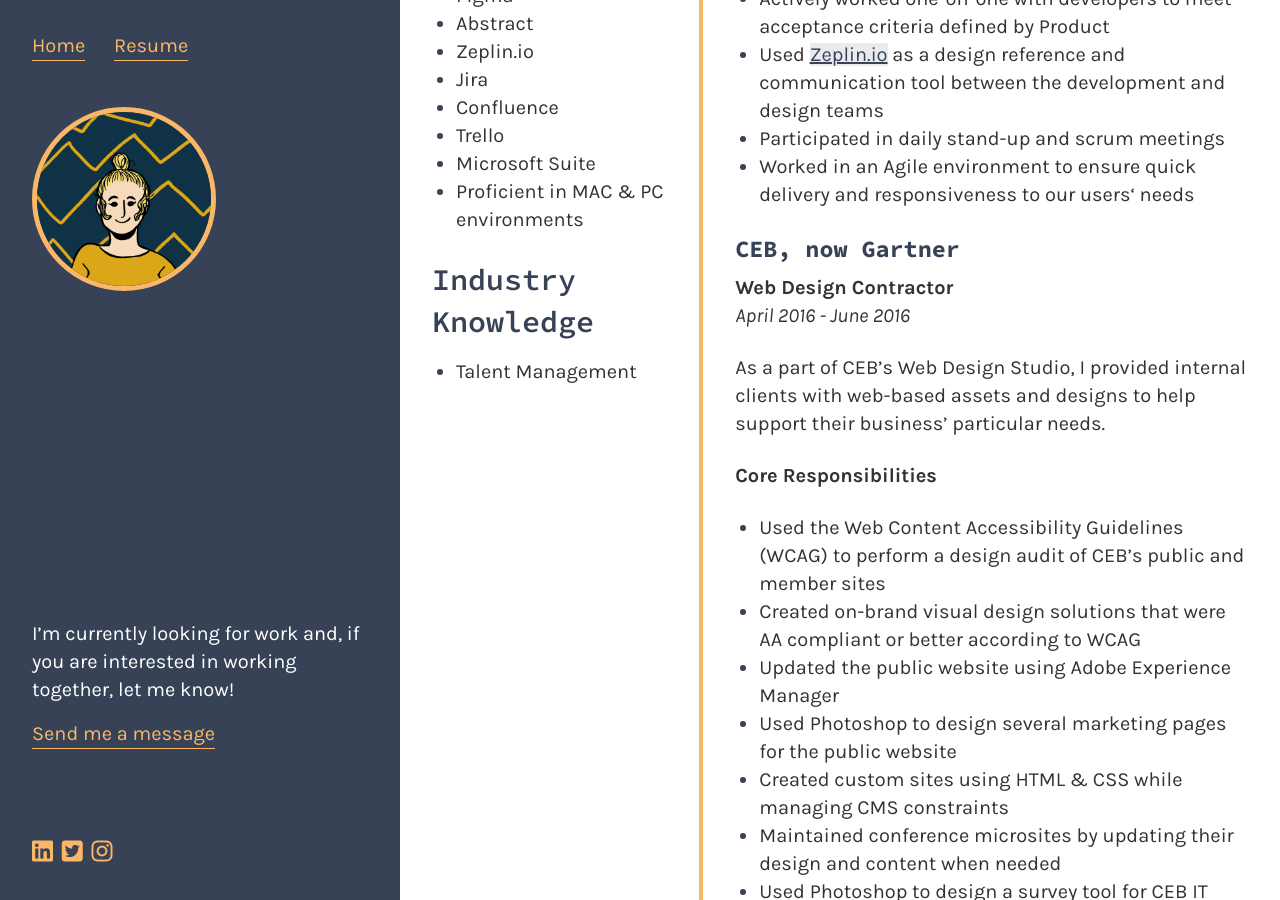
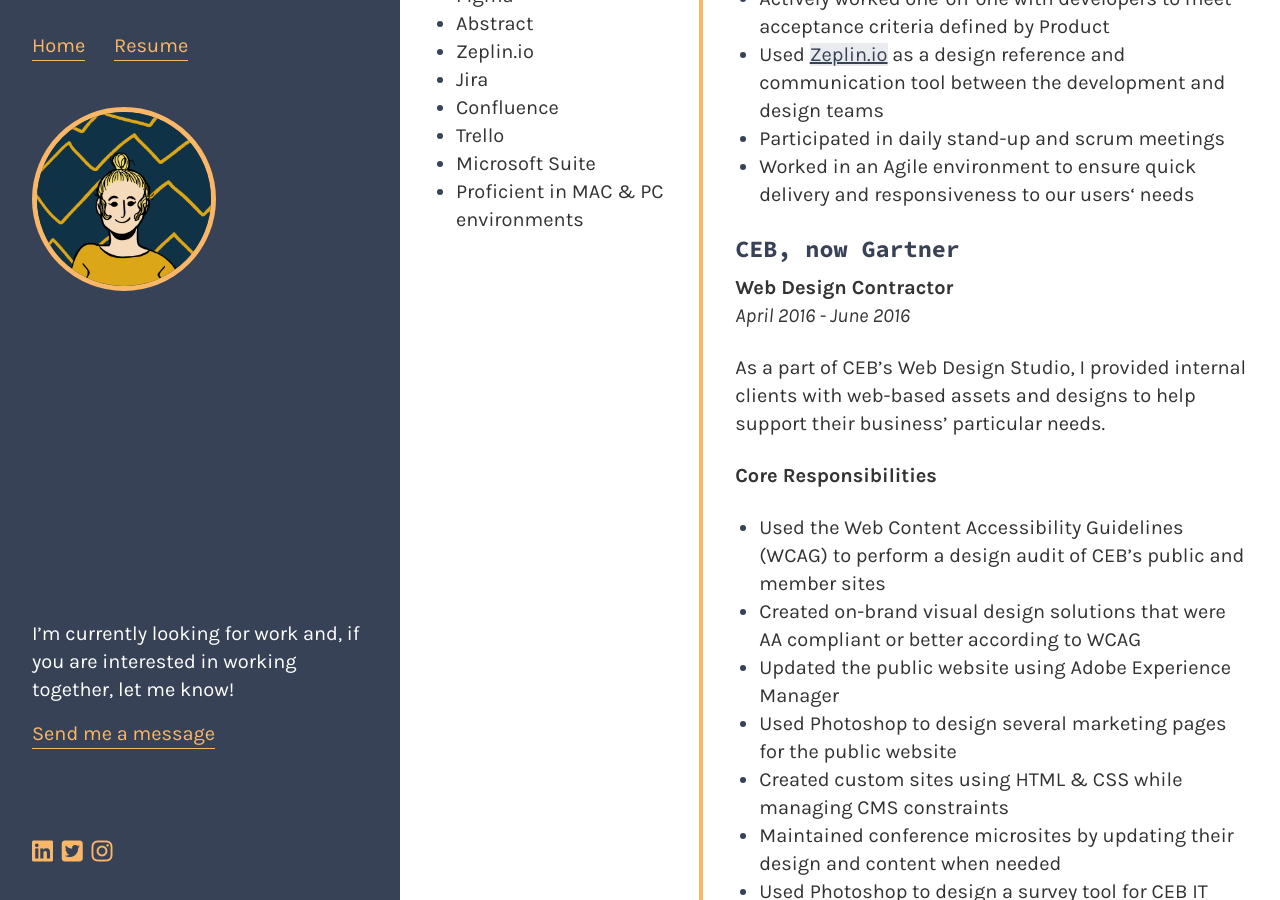
Before and after one commit to marcusrelacion/kirstengreen.com, a Jekyll site: the page built from resume.markdown, in a window 1280 px wide and 900 px high, scrolled down 1248 px. Built offline with Jekyll 4.4.1, drawn with Linux system fonts in a browser that asks for light colours; nearby versions of some CDN libraries.

Commit message:
Updated Resume

```diff
--- a/resume.markdown
+++ b/resume.markdown
@@ -39,10 +39,6 @@
     - Trello
     - Microsoft Suite
     - Proficient in MAC & PC environments
-
-    ## Industry Knowledge
-
-    - Talent Management
 - column: right
   text: "## Work Experience \n\n### Gartner\n**UI/UX Designer**\n<br>*July 2016 -
     August 2018*\n\nDuring my time at Gartner, I worked on TalentNeuron, a leading
```
